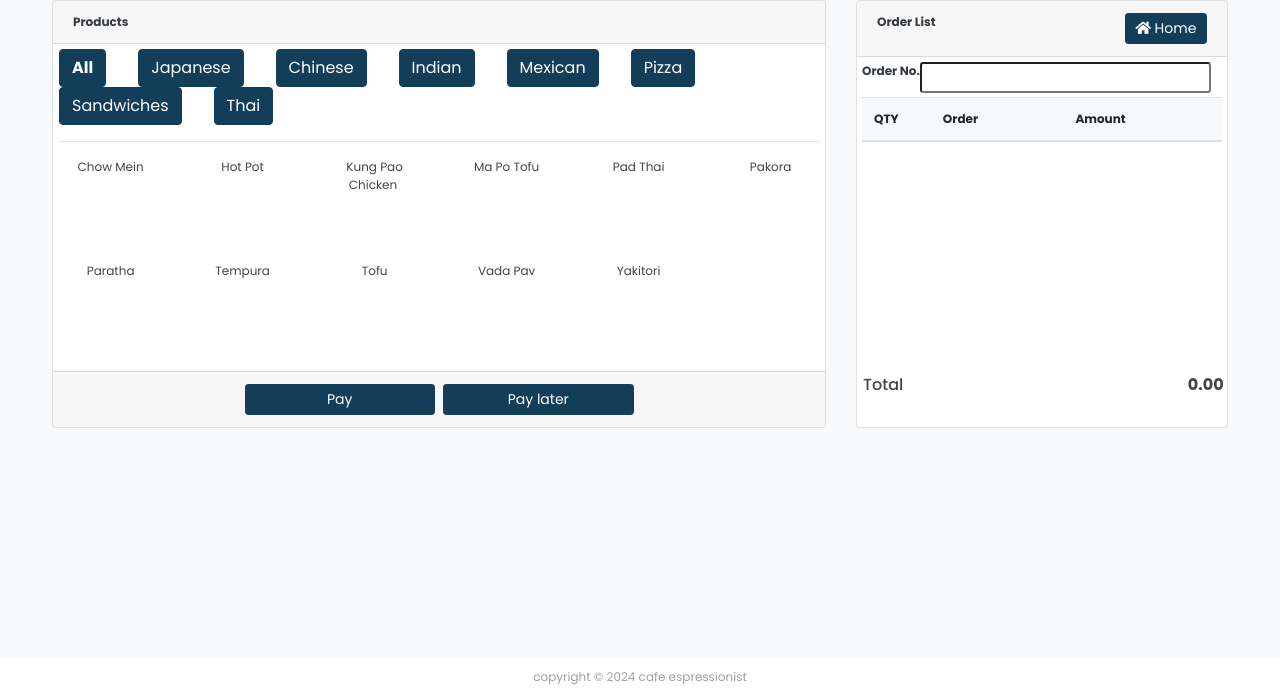
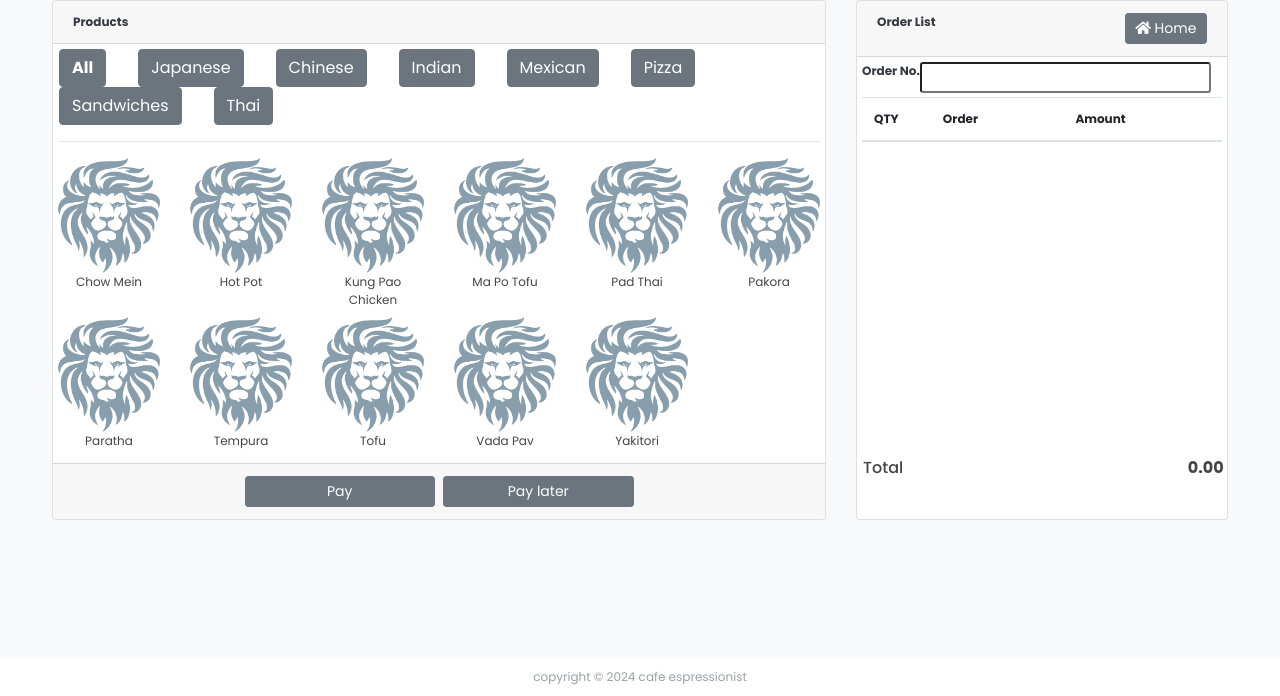
Before and after one commit to Team-3-SAD/Espressionist-POS, a PHP site: page /billing/index.php in a window 1280 px wide. Shown: the part 104-800 px from the top of the page. Run offline with PHP 8.4, Linux system fonts and the light colour scheme; the visitor is signed in with stand-in values (Sample User, id 1); data comes from the database, SQL or seed files in the repository; data that the repository does not hold is empty; some libraries are stand-ins or nearby versions.

Commit message:
Update home.php

```diff
--- a/billing/home.php
+++ b/billing/home.php
@@ -94,14 +94,14 @@ endif;
                       <!--    <b>Category</b> -->
                         <div class=" row justify-content-start align-items-center" id="cat-list">
                             <div class="mx-3 cat-item" data-id = 'all'>
-                                <button class="btn btn-primary"><b class="text-white">All</b></button>
+                                <button class="btn btn-secondary"><b class="text-white">All</b></button>
                             </div>
                             <?php
                             $qry = $conn->query("SELECT * FROM categories order by name asc");
                             while($row=$qry->fetch_assoc()):
                             ?>
                             <div class="mx-3 cat-item"  data-id = '<?php echo $row['id'] ?>'>
-                                <button class="btn btn-primary"><?php echo ucwords($row['name']) ?></button>
+                                <button class="btn btn-secondary"><?php echo ucwords($row['name']) ?></button>
                             </div>
                             <?php endwhile; ?>
                         </div>
@@ -114,7 +114,7 @@ endif;
                             ?>
                             <div class="col-md-2 mb-2">
                                 <div class="prod-item text-center " data-json = '<?php echo json_encode($row) ?>' data-category-id="<?php echo $row['category_id'] ?>">
-                                    <img src="<?php echo $row['product_image'];?>" class="rounded" width="100%">
+                                    <img src="../assets/uploads/element-banner2-right.jpg" class="rounded" width="100%">
                                         <span>
                                             <?php echo $row['name'] ?>
                                         </span>
@@ -126,8 +126,8 @@ endif;
                 </div>
             <div class="card-footer">
                 <div class="row justify-content-center">
-                    <div class="btn btn btn-sm col-sm-3 btn-primary mr-2" type="button" id="pay">Pay</div>
-                    <div class="btn btn btn-sm col-sm-3 btn-primary" type="button" id="save_order">Pay later</div>
+                    <div class="btn btn btn-sm col-sm-3 btn-secondary mr-2" type="button" id="pay">Pay</div>
+                    <div class="btn btn btn-sm col-sm-3 btn-secondary" type="button" id="save_order">Pay later</div>
                 </div>
             </div>
             </div>
@@ -136,19 +136,19 @@ endif;
            <div class="card">
                 <div class="card-header text-dark">
                     <b>Order List</b>
-                <span class="float:right"><a class="btn btn-primary btn-sm col-sm-3 float-right" href="../index.php" id="">
+                <span class="float:right"><a class="btn btn-secondary btn-sm col-sm-3 float-right" href="../index.php" id="">
                     <i class="fa fa-home"></i> Home
                 </a></span>
                 </div>
                <div class="card-body">
             <form action="" id="manage-order">
                 <input type="hidden" name="id" value="<?php echo isset($_GET['id']) ? $_GET['id'] : '' ?>">
-                <div class="bg-white" id='o-list'>
-                            <div class="d-flex w-100 bg-white mb-1">
+                <div class="receipt" id='o-list'>
+                            <div class="d-flex w-100 mb-1">
                                 <label for="" class="text-dark"><b>Order No.</b></label>
                                 <input type="number" class="form-control-sm" name="order_number" value="<?php echo isset($order_number) ? $order_number : '' ?>" required>
                             </div>
-                   <table class="table bg-light mb-5" >
+                   <table class="table mb-5" >
                         <colgroup>
                             <col width="20%">
                             <col width="40%">
@@ -202,7 +202,7 @@ endif;
                        </tbody>
                    </table>
                 </div>
-                   <div class="d-block bg-white" id="calc">
+                   <div class="d-block" id="calc">
                        <table class="" width="100%">
                            <tbody>
                                 <tr>
@@ -248,8 +248,8 @@ endif;
         </div>
       </div>
       <div class="modal-footer">
-        <button type="submit" class="btn btn-primary btn-sm"  form="manage-order">Pay</button>
-        <button type="button" class="btn btn-secondary btn-sm" data-dismiss="modal">Cancel</button>
+        <button type="submit" class="btn btn-secondary btn-sm"  form="manage-order">Pay</button>
+        <button type="button" class="btn btn-sm" data-dismiss="modal">Cancel</button>
       </div>
       </div>
     </div>
```
